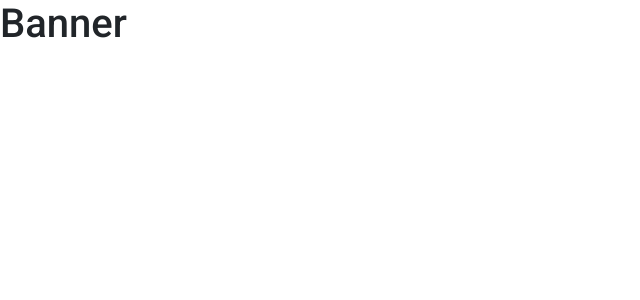
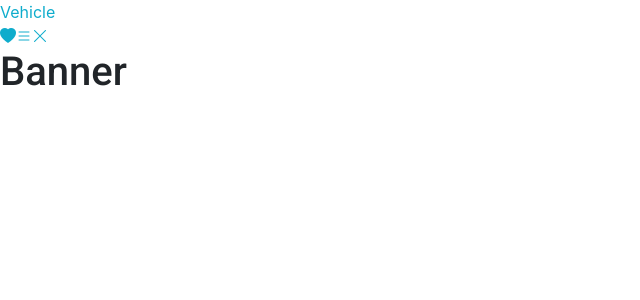
Before and after one commit to AnastasiiaYurchenko/sports-cars, a React (Create React App) app: page / in a window 1280 px wide. Shown: the top 300 px of the page, without its empty margins (0-640 px from the left). Built offline with nearby package versions, Linux system fonts and the light colour scheme.

Commit message:
start header

```diff
--- a/src/App.js
+++ b/src/App.js
@@ -5,13 +5,35 @@ import 'bootstrap-icons/font/bootstrap-icons.css';
 //Import Boxicons
 import 'boxicons/css/boxicons.min.css';
 
+import React, {useState, useEffect} from 'react';
 import './App.css'
 import Banner from 'pages/Banner';
+import Header from 'components/Header';
+
+export const AppContext = React.createContext();
 
 export const App = () => {
+  const [data, setData] = useState([]);
+
+  const fetchData = () => {
+    fetch('http://localhost:3000/sports-cars/api/vehiclesData.json')
+      .then(res => res.json())
+      .then(data => setData(data))
+    .catch(e => console.log(e.message))
+  }
+
+  useEffect(() => {
+    fetchData()
+
+  }, [])
+
+   console.log(data)
   return (
-    <div>
-      <Banner/>
-    </div>
+    <>
+      <AppContext.Provider value={{ data, setData }}>
+        <Header/>
+        <Banner/>
+      </AppContext.Provider>
+          </>
   );
 };
--- /dev/null
+++ b/src/components/Header.jsx
@@ -0,0 +1,21 @@
+import React from 'react'
+import './header.css'
+
+const Header = () => {
+  return (
+    <header>
+      <a href="/" className="logo">Vehicle</a>
+      <div>
+        <a href="#" className="like">
+          <i className="bi bi-heart-fill"></i>
+        </a>
+        <a href="#" className="menu">
+          <i className="bi bi-list"></i>
+          <i className="bi bi-x-lg"></i>
+        </a>
+      </div>
+    </header>
+  )
+}
+
+export default Header
```
Also changed, not shown: src/components/header.css (added).
